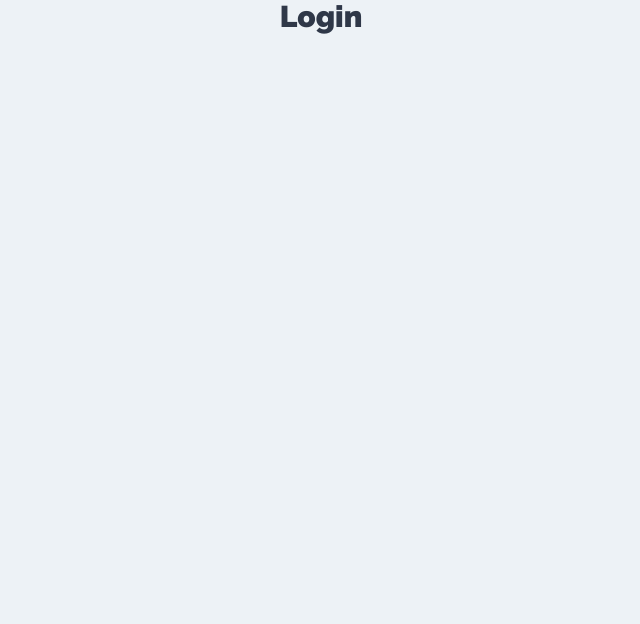
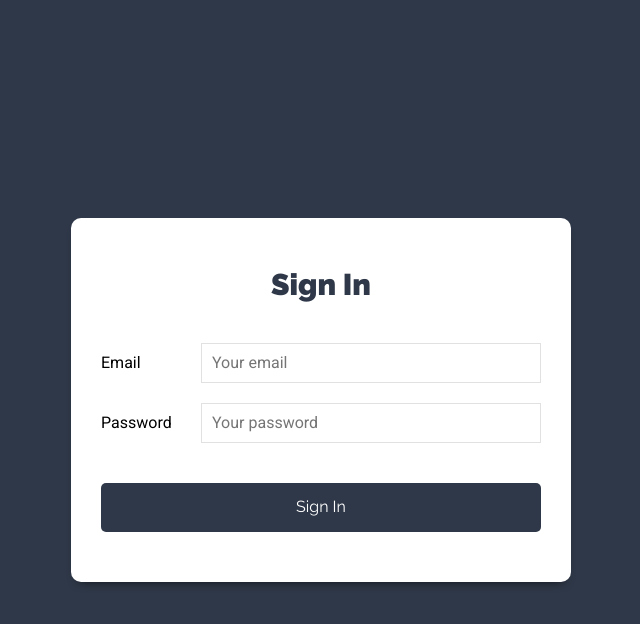
Before and after one commit to angelicamolero/MERNTasks, a React (Create React App) app in the folder client/: page / in a window 1280 px wide. Shown: the top 624 px of the page, without its empty margins (319-959 px from the left). Built offline with nearby package versions, Linux system fonts and the light colour scheme.

Commit message:
adding component login

```diff
--- a/client/src/components/auth/Login.js
+++ b/client/src/components/auth/Login.js
@@ -1,8 +1,44 @@
 import  React from 'react';
 
 const Login = () => {
+
+    const onChange = () => {
+
+    }
+
     return (
-        <h1>Login</h1>
+        <div className="form-usuario">
+            <div className="container-form shadow-dark">
+                <h1>Sign In</h1>
+                <form action="">
+                    <div className="field-form">
+                        <label htmlFor="email">Email</label>
+                        <input
+                        type="email"
+                        id="email"
+                        name="email"
+                        placeholder="Your email"
+                        onChange={onChange}
+                        />
+                    </div>
+                    <div className="field-form">
+                        <label htmlFor="password">Password</label>
+                        <input
+                        type="password"
+                        id="password"
+                        name="password"
+                        placeholder="Your password"
+                        onChange={onChange}
+                        />
+                    </div>
+                    <div className="field-form">
+                        <input type="submit" className="btn btn-primary btn-block"
+                        value="Sign In"
+                        />
+                    </div>
+                </form>
+            </div>
+        </div>
     );
 };
 
--- a/client/src/index.css
+++ b/client/src/index.css
@@ -64,11 +64,11 @@ a {
 .btn:hover {
   cursor: pointer;
 }
-.btn-primario {
+.btn-primary {
   background-color: var(--gris2);
   color: var(--blanco);
 }
-.btn-primario:hover {
+.btn-primary:hover {
   background: var(--gris3);
 }
 .btn-secundario {
@@ -206,7 +206,7 @@ aside  {
   -moz-box-shadow: 0px 4px 10px -3px rgba(117,117,117,1);
   box-shadow: 0px 4px 10px -3px rgba(117,117,117,1);
 }
-.sombra-dark {
+.shadow-dark {
   -webkit-box-shadow: 0px 6px 11px -8px rgba(0,0,0,0.9);
   -moz-box-shadow: 0px 6px 11px -8px rgba(0,0,0,0.9);
   box-shadow: 0px 6px 11px -8px rgba(0,0,0,0.9);
@@ -293,7 +293,7 @@ aside  {
     justify-content: center;
 }
 
-.contenedor-form {
+.container-form {
     padding: 5rem 3rem;
     max-width: 500px;
     width: 95%;
@@ -301,21 +301,21 @@ aside  {
     border-radius: 1rem;
 }
 
-.campo-form {
+.field-form {
     display: flex;
     margin-bottom: 2rem;
     align-items: center;
 }
-.campo-form:last-of-type {
+.field-form:last-of-type {
   margin: 0;
 }
-.campo-form label {
+.field-form label {
   flex: 0 0 100px;
   font-family: var(--textFont);
 }
-.campo-form input[type="password"],
-.campo-form input[type="email"],
-.campo-form input[type="text"] {
+.field-form input[type="password"],
+.field-form input[type="email"],
+.field-form input[type="text"] {
   border: 1px solid #e1e1e1;
   padding: 1rem;
   flex: 1;
```
